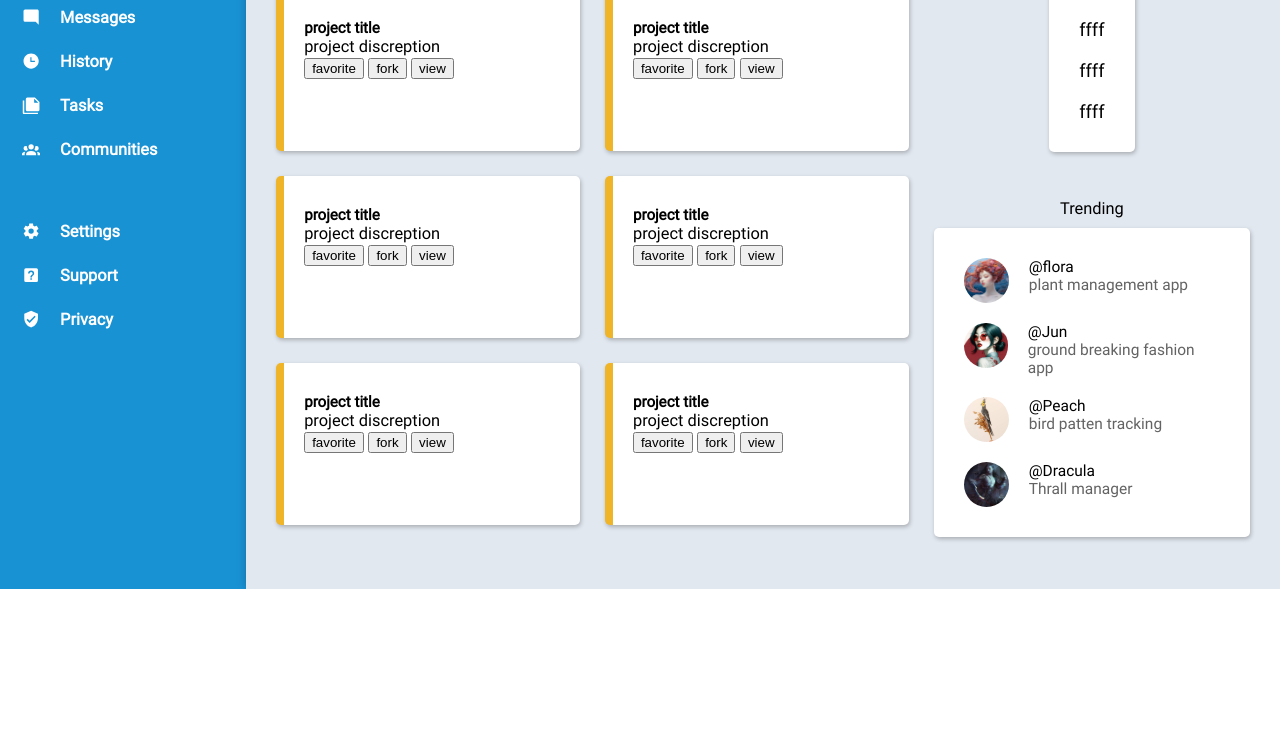
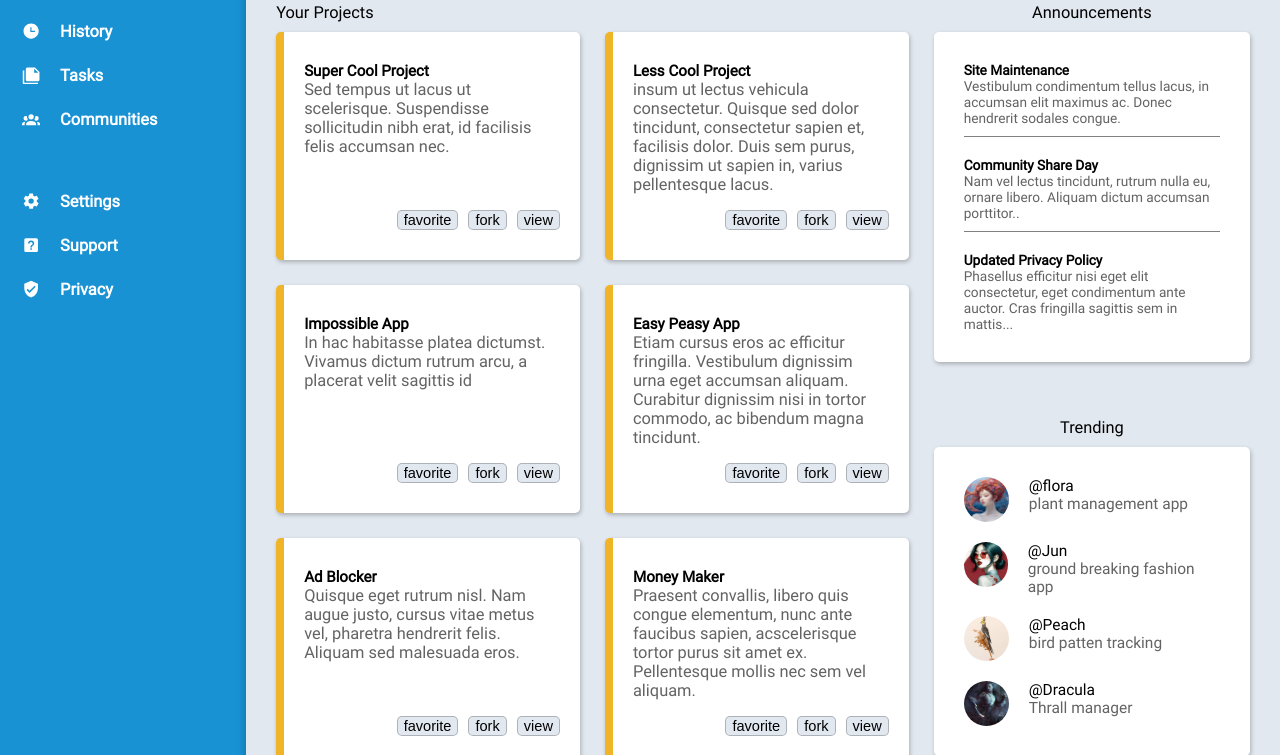
Before and after one commit to MDaley08/admin-dashboard, a plain HTML site: page index.html in a window 1280 px wide. Shown: the part 211-966 px from the top of the page. Before the commit the page ends 800 px from the top, so only its background shows below. Drawn offline with Linux system fonts and the light colour scheme.

Commit message:
completed styling and positioning of elements

```diff
--- a/css/styles.css
+++ b/css/styles.css
@@ -16,6 +16,18 @@ body{
     margin: 0;
     grid-template-columns: 1fr 4.2fr;
     grid-template-rows: .7fr 3fr;
+}
+button:hover{
+    scale: 1.1 1.1;
+    cursor: pointer;
+    opacity: .8;
+}
+
+.profile-pic img{
+    border-radius: 50px;
+    object-fit: cover;
+    height: 45px;
+    width: 45px;
 }
 
 /*
@@ -39,9 +51,17 @@ header svg{
     width: auto;
 }
 
+header svg:hover{
+    scale: 1.1 1.1;
+    opacity: .9;
+    cursor: pointer;
+}
+
 header .nav{
+    display: flex;
+    align-items: center;
+    justify-content: space-between;
     padding: 0 80px 0 50px;
-
 }
 
 header #nav ul{
@@ -49,6 +69,21 @@ header #nav ul{
     list-style: none;
 }
 
+header #search-bar{
+    display: flex;
+    align-items: center;
+    gap: 10px;
+}
+
+header #search-bar input[type=text]{
+    width: 27rem;
+    height: 1rem;
+    border-radius: 50px;
+    font-size: 1rem;
+    padding: 6px 0 6px 10px;
+    border-style: none;
+    background-color: var(--accent-color-2);
+}
 
 header #project-buttons{
     display: flex;
@@ -60,11 +95,7 @@ header #project-buttons{
     list-style: none;
     gap: 30px;
 }
-/*
-----------------------------------------------------------------
-    Header section styling
-----------------------------------------------------------------
- */
+
 header #project-buttons button{
     display: flex;
     justify-content: center;
@@ -78,64 +109,43 @@ header #project-buttons button{
     background-color: var(--accent-color-1);
 }
 
-#search-bar{
-    display: flex;
-    align-items: center;
-    gap: 10px;
-}
-
-#search-bar input[type=text]{
-    width: 27rem;
-    height: 1rem;
-    border-radius: 50px;
-    font-size: 1rem;
-    padding: 6px 0 6px 10px;
-    border-style: none;
-    background-color: var(--accent-color-2);
-}
-
-#user-profile{
+header #user-profile{
     display: flex;
     align-items: center;
     gap: 20px;
 }
 
-#user-profile h6{
+header #user-profile h6{
     margin: 0 0 8px;
 }
 
-#user-profile h3{
+header #user-profile h3{
     margin: 0;
 }
 
-#user-profile img{
+header #user-profile img{
     border-radius: 50px;
     object-fit: cover;
     height: 60px;
     width: 60px;
 }
-.profile-pic {
+header .profile-pic {
     display: flex;
     align-items: center;
     gap: 22px;
 }
 
-.profile-pic * {
+header .profile-pic * {
     margin: 0;
 }
 
-.profile-pic img{
+header .profile-pic img{
     border-radius: 50px;
     object-fit: cover;
     height: 45px;
     width: 45px;
 }
 
-.nav{
-    display: flex;
-    align-items: center;
-    justify-content: space-between;
-}
 /*
 ----------------------------------------------------------------
     Sidebar section styling
@@ -145,13 +155,13 @@ aside{
     display: flex;
     flex-direction: column;
     gap: 30px;
-    padding: 0.5rem 1.2rem ;
+    padding: 0.8rem 1.2rem ;
     color: var(--main-color);
     font-size: 0.9rem;
     font-weight: 600;
     background-color: var(--accent-color-1);
     grid-column: 1 / 2;
-    grid-row: 1 / 3;
+    grid-row: 1 / 4;
 }
 
 aside ul{
@@ -162,6 +172,12 @@ aside ul{
 
 aside li{
     display: flex;
+    width: fit-content;
+}
+
+aside li:hover{
+    scale: 1.05 1.05;
+    cursor: pointer;
 }
 
 aside li p{
@@ -177,6 +193,11 @@ aside svg{
     align-items: center;
     font-size: 1.3rem;
     gap: 8px;
+    cursor: pointer;
+}
+
+#logo * {
+    margin: 0;
 }
 
 #logo svg{
@@ -186,6 +207,7 @@ aside svg{
 
 .menu{
     padding: 0;
+    box-sizing: border-box;
 }
 
 .menu svg{
@@ -208,7 +230,7 @@ main{
     background-color: var(--accent-color-2);
     padding:  0 30px 50px;
     grid-column: 2 / 3;
-    grid-row: 2 / 3;
+    grid-row: 2 / 4;
 }
 
 main p{
@@ -216,16 +238,52 @@ main p{
     font-size: 0.9rem;
     font-weight: 500;
 }
+
  #projects{
-    max-height: 100%;
     grid-column:  1 / 2;
     grid-row: 1 / 3;
  }
+
 #project-grid{
     display: grid;
+    box-sizing: border-box;
     gap: 25px;
     grid-template-columns: repeat(2, 1fr);
-    grid-auto-rows: minmax(39.5%, 1fr);
+    grid-template-rows: repeat(auto-fit, 2fr);
+}
+
+#project-grid .card{
+    display: flex;
+    box-shadow: 1px 2px 4px rgba(0, 0, 0, 0.25);
+    flex-direction: column;
+    background-color: white;
+    border-left: 8px solid #f0b429;
+    border-radius: 5px;
+    padding: 30px 20px;
+}
+
+#project-grid .card *{
+    margin: 0;
+}
+
+#project-grid .card p{
+    color: rgba(99,99,99,255);
+    font-size: .9rem;
+    margin-bottom: 16px;
+}
+
+#project-grid .card .project-icons{
+    display: flex;
+    gap: 10px;
+    margin-top: auto;
+    align-self: flex-end;
+}
+
+#project-grid .card button{
+    background-color: var(--accent-color-2);
+    border: 1px solid rgba(0, 0, 0, 0.237);
+    border-radius: 5px;
+    font-size: 0.8rem;
 }
 
 #announcements{
@@ -236,9 +294,14 @@ main p{
     grid-row: 1/ 2;
 }
 
+#announcements p{
+    text-align: center;
+}
+
 #announcements #announcements-topics{
     display: flex;
     flex-direction: column;
+    box-sizing: border-box;
     background-color: white;
     border-radius: 5px;
     padding: 30px;
@@ -246,8 +309,23 @@ main p{
     box-shadow: 1px 2px 4px rgba(0, 0, 0, 0.25);
 }
 
-#announcements p{
-    text-align: center;
+
+
+#announcements #announcements-topics {
+    color: rgba(99,99,99,255);
+    font-size: .75rem;
+}
+
+#announcements #announcements-topics h5{
+    color: black;
+    margin: 0;
+    font-size: .75rem;
+}
+
+#announcements #announcements-topics :not(:last-child){
+    border-bottom: 1px solid gray;
+    padding-bottom: 10px;
+
 }
 
 #trending{
@@ -258,8 +336,14 @@ main p{
     grid-row: 2 / 3;
 }
 
+#trending + p{
+    text-align: center;
+
+}
+
 #trending #trending-topics{
     display: flex;
+    box-sizing: border-box;
     flex-direction: column;
     background-color: white;
     border-radius: 5px;
@@ -268,26 +352,6 @@ main p{
     box-shadow: 1px 2px 4px rgba(0, 0, 0, 0.25);
 }
 
-#trending + p{
-    text-align: center;
-
-}
-
-
-
-.card{
-    display: flex;
-    box-shadow: 1px 2px 4px rgba(0, 0, 0, 0.25);
-    flex-direction: column;
-    background-color: white;
-    border-left: 8px solid #f0b429;
-    border-radius: 5px;
-    padding: 30px 20px;
-}
-
-.card *{
-    margin: 0;
-}
 .user{
     display: flex;
     color: rgba(99,99,99,255);
@@ -303,11 +367,10 @@ main p{
 .user .info p{
     font-size: 0.85rem;
 }
+
 .user .info :first-child {
     color: black;
 }
-
-
 
 .user img{
     border-radius: 50px;
--- a/index.html
+++ b/index.html
@@ -122,8 +122,12 @@
             <p>Your Projects</p>
             <div id="project-grid">
                 <div class="card">
-                    <h5>project title</h5>
-                    <p>project discreption</p>
+                    <h5>Super Cool Project</h5>
+                    <p>
+                        Sed tempus ut lacus ut scelerisque.
+                        Suspendisse sollicitudin nibh erat, id
+                        facilisis felis accumsan nec.
+                    </p>
                     <div class="project-icons">
                         <button>favorite</button>
                         <button>fork</button>
@@ -131,8 +135,12 @@
                     </div>
                 </div>
                 <div class="card">
-                    <h5>project title</h5>
-                    <p>project discreption</p>
+                    <h5>Less Cool Project</h5>
+                    <p>
+                        insum ut lectus vehicula consectetur. Quisque sed dolor tincidunt,
+                        consectetur sapien et, facilisis dolor. Duis sem purus, dignissim
+                        ut sapien in, varius pellentesque lacus.
+                    </p>
                     <div class="project-icons">
                         <button>favorite</button>
                         <button>fork</button>
@@ -140,8 +148,10 @@
                     </div>
                 </div>
                 <div class="card">
-                    <h5>project title</h5>
-                    <p>project discreption</p>
+                    <h5>Impossible App</h5>
+                    <p>
+                        In hac habitasse platea dictumst. Vivamus dictum rutrum arcu, a placerat velit sagittis id
+                    </p>
                     <div class="project-icons">
                         <button>favorite</button>
                         <button>fork</button>
@@ -149,8 +159,11 @@
                     </div>
                 </div>
                 <div class="card">
-                    <h5>project title</h5>
-                    <p>project discreption</p>
+                    <h5>Easy Peasy App</h5>
+                    <p>
+                        Etiam cursus eros ac efficitur fringilla. Vestibulum dignissim urna eget accumsan aliquam. Curabitur dignissim nisi in tortor
+                        commodo, ac bibendum magna tincidunt.
+                    </p>
                     <div class="project-icons">
                         <button>favorite</button>
                         <button>fork</button>
@@ -158,8 +171,11 @@
                     </div>
                 </div>
                 <div class="card">
-                    <h5>project title</h5>
-                    <p>project discreption</p>
+                    <h5>Ad Blocker</h5>
+                    <p>
+                        Quisque eget rutrum nisl. Nam augue justo, cursus vitae metus vel, pharetra hendrerit felis.
+                        Aliquam sed malesuada eros.
+                    </p>
                     <div class="project-icons">
                         <button>favorite</button>
                         <button>fork</button>
@@ -167,8 +183,11 @@
                     </div>
                 </div>
                 <div class="card">
-                    <h5>project title</h5>
-                    <p>project discreption</p>
+                    <h5>Money Maker</h5>
+                    <p>
+                        Praesent convallis, libero quis congue elementum, nunc ante faucibus sapien,
+                        acscelerisque tortor purus sit amet ex. Pellentesque mollis nec sem vel aliquam.
+                    </p>
                     <div class="project-icons">
                         <button>favorite</button>
                         <button>fork</button>
@@ -181,13 +200,19 @@
             <p>Announcements</p>
             <div id="announcements-topics">
                 <div class="alert">
-                    ffff
+                    <h5>Site Maintenance</h5>
+                    Vestibulum condimentum tellus lacus, in accumsan elit maximus ac. Donec
+                    hendrerit sodales congue.
                 </div>
                 <div class="alert">
-                    ffff
+                    <h5>Community Share Day</h5>
+                    Nam vel lectus tincidunt, rutrum nulla eu, ornare libero. Aliquam dictum
+                    accumsan porttitor..
                 </div>
                 <div class="alert">
-                    ffff
+                    <h5>Updated Privacy Policy</h5>
+                    Phasellus efficitur nisi eget elit consectetur, eget condimentum ante auctor.
+                    Cras fringilla sagittis sem in mattis...
                 </div>
             </div>
 
```
